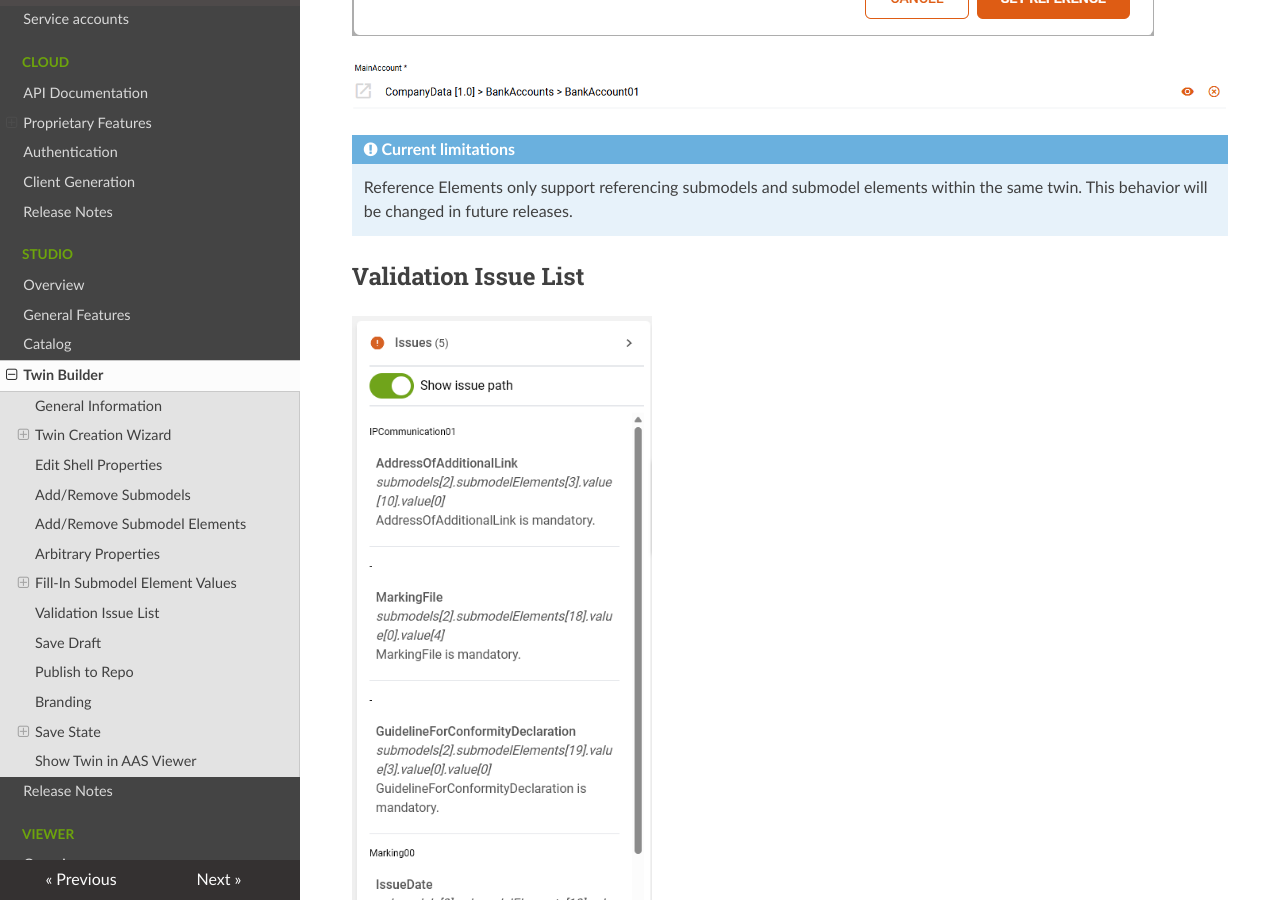
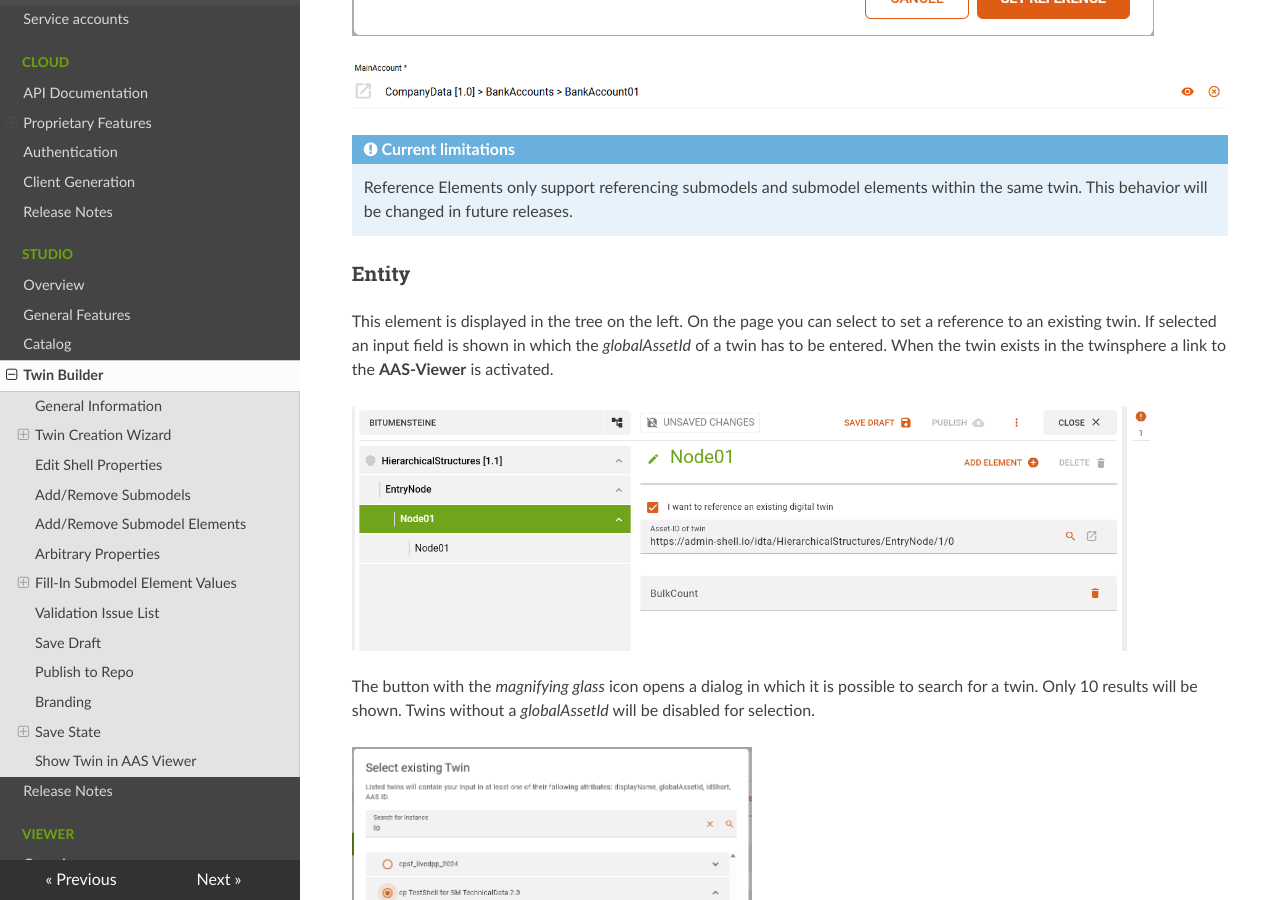
Before and after one commit to twinsphere/twinsphere.github.io, an MkDocs documentation site: the page built from docs/studio-twin-builder.md, in a window 1280 px wide and 900 px high, scrolled down 13249 px. Built offline with MkDocs 1.6.1, drawn with Linux system fonts in a browser that asks for light colours; nearby versions of some CDN libraries.

Commit message:
feat(studio): add entity description to twinbuilder

```diff
--- a/docs/studio-twin-builder.md
+++ b/docs/studio-twin-builder.md
@@ -253,6 +253,19 @@ The reference is displayed as shown below.
     Reference Elements only support referencing submodels and submodel elements within the same twin.
     This behavior will be changed in future releases.
 
+### Entity
+
+This element is displayed in the tree on the left. On the page you can select to set a reference to an existing twin.
+If selected an input field is shown in which the *globalAssetId* of a twin has to be entered.
+When the twin exists in the twinsphere a link to the **AAS-Viewer** is activated.
+
+![Entity](img/twinstudio_builder_entity_overview.png){: width='800'}
+
+The button with the *magnifying glass* icon opens a dialog in which it is possible to search for a twin.
+Only 10 results will be shown. Twins without a *globalAssetId* will be disabled for selection.
+
+![Entity Twin Selection Dialog](img/twinstudio_builder_entity_selection.png){: width='400' }
+
 ## Validation Issue List
 
 ![Validation Issue List](img/twinstudio_issuelist_withpath.png){: width='300' }
```
Also changed, not shown: docs/img/twinstudio_builder_entity_overview.png (added), docs/img/twinstudio_builder_entity_selection.png (added).
